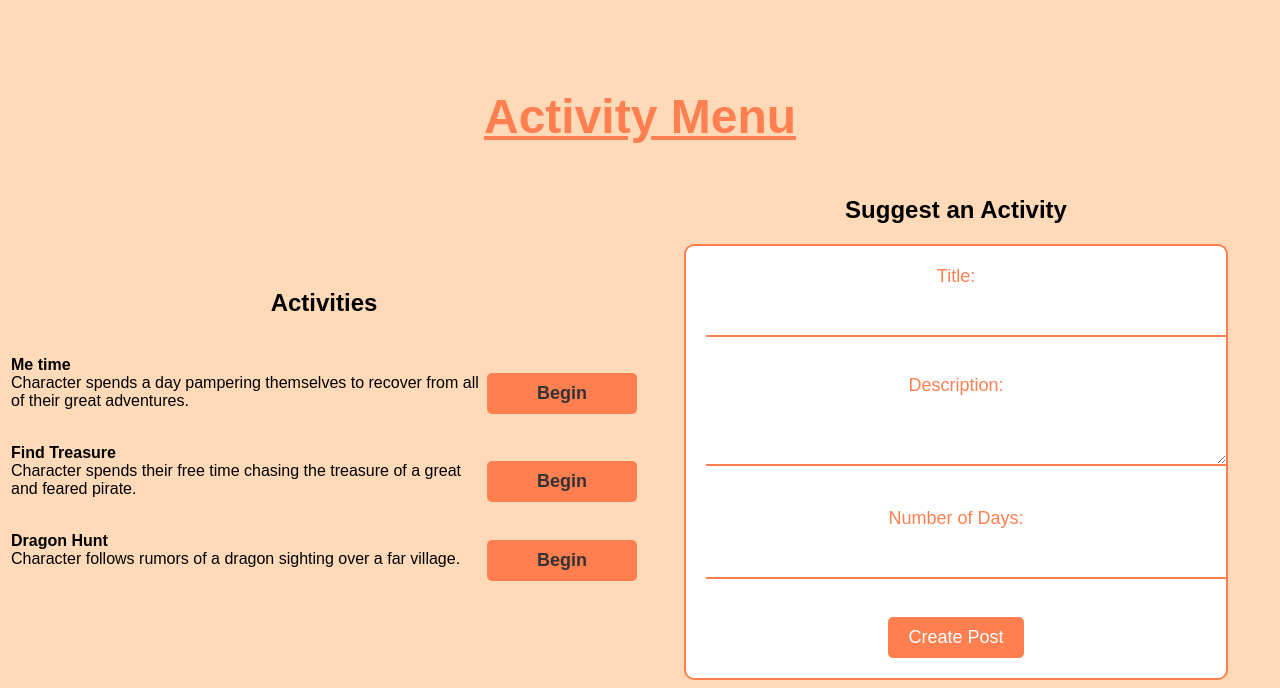
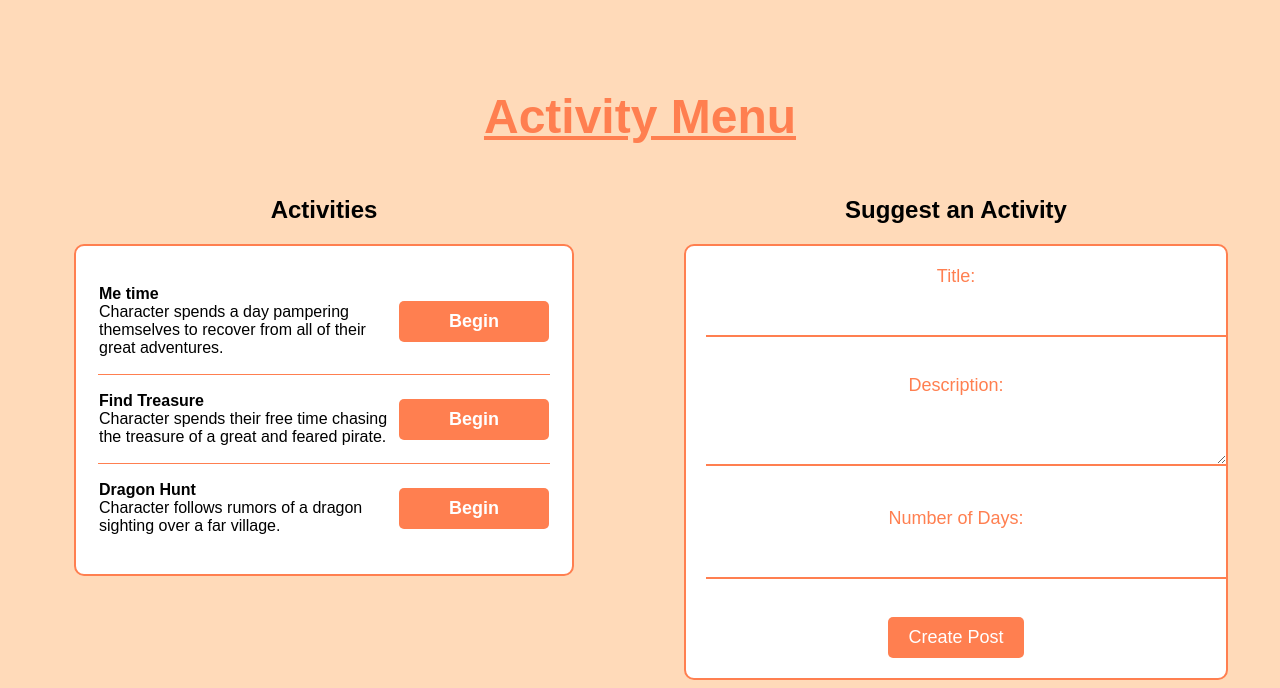
Before and after one commit to noalssmith/DnDManager, a Django app: page /downtimeTracker/dashboard/1 in a window 1280 px wide. Shown: the part 431-1119 px from the top of the page. Run offline with Django 4.2, Linux system fonts and the light colour scheme; data comes from the database, SQL or seed files in the repository.

Commit message:
style changes

```diff
--- a/DowntimeTracker/static/style.css
+++ b/DowntimeTracker/static/style.css
@@ -12,6 +12,15 @@
 .row {
     display: flex;
     align-items: center;
+}
+
+.row:not(:last-child) {
+    border-bottom: coral 1px solid;
+}
+
+.main-row {
+    display: flex;
+    align-items: top;
 }
 
 .column {
@@ -41,19 +50,19 @@ select {
 }
 
 button {
-    margin-top: 20px;
+    background-color: coral;
+    color: white;
     padding: 10px 20px;
     font-size: 18px;
-    background-color: coral;
-    color: #333;
     border: none;
     border-radius: 5px;
     cursor: pointer;
-    transition: background-color 0.3s ease;
 }
 
 button:hover {
     background-color: peachpuff;
+    color: coral;
+    border: 2px solid coral;
 }
 
 .button {
@@ -97,6 +106,14 @@ body {
     border-radius: 10px;
     background-color: white;
   }
+  .activity-list {
+    margin: 0 auto;
+    max-width: 500px;
+    padding: 20px;
+    border: 2px solid coral;
+    border-radius: 10px;
+    background-color: white;
+  }
   label {
     display: block;
     margin-bottom: 10px;
--- a/DowntimeTracker/templates/dashboard.html
+++ b/DowntimeTracker/templates/dashboard.html
@@ -26,10 +26,10 @@
             {% endif %}
         </div>
         <h1><u>Activity Menu</u></h1>
-        <div class="row">
+        <div class="main-row">
             <div class="column">
                 <h2>Activities</h2>
-                <table style="width: 100%;">
+                <table style="width: 100%;" class="activity-list">
                     {% for activity in allActivities %}
                     <td class="row">
                         <p style="display: inline-block; text-align: left;" class="column"><strong>{{ activity.title }}</strong><br>{{ activity.description }}</p>
```
